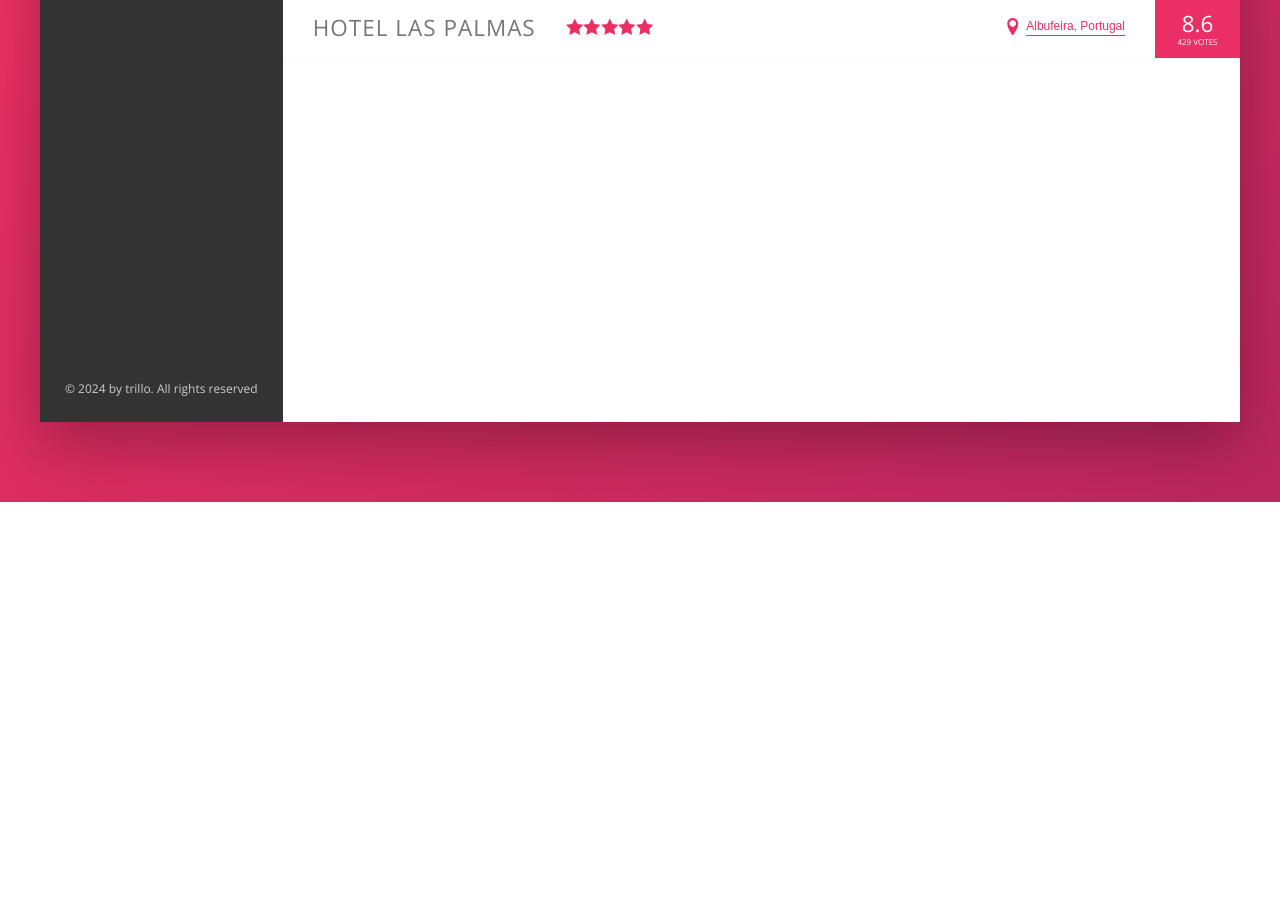
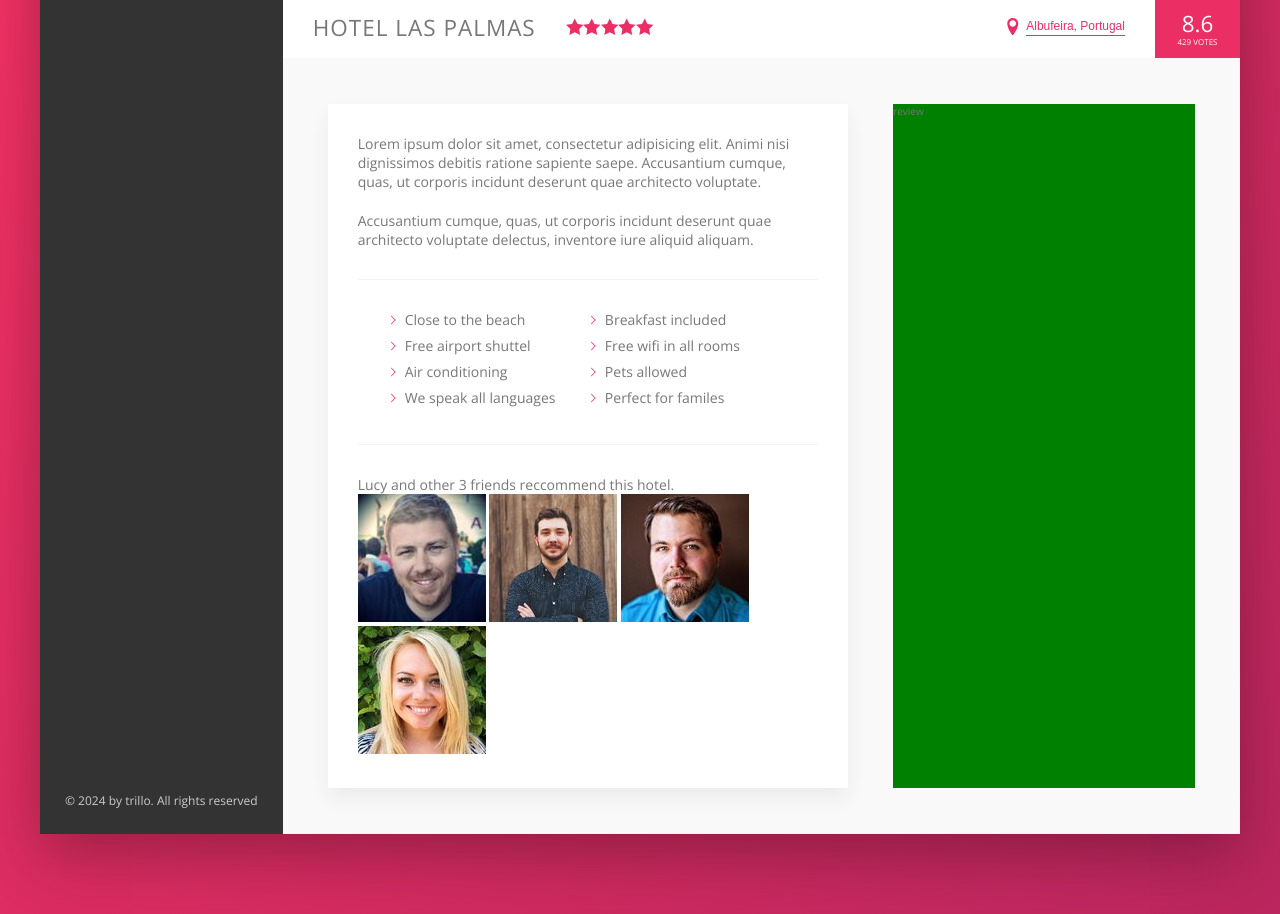
Before and after one commit to Thejas027/Advance-CSS, a website: page Trillo/index.html in a window 1280 px wide. Shown: the part 528-1442 px from the top of the page. Before the commit the page ends 1030 px from the top, so only its background shows below. Drawn offline with nearby package versions, Linux system fonts and the light colour scheme.

Commit message:
updated the details section and need to update more

```diff
--- a/Trillo/index.html
+++ b/Trillo/index.html
@@ -153,6 +153,61 @@
               <div class="overview__rating-count">429 votes</div>
             </div>
           </div>
+
+          <div class="detail">
+            <div class="description">
+              <p class="paragraph">
+                Lorem ipsum dolor sit amet, consectetur adipisicing elit. Animi
+                nisi dignissimos debitis ratione sapiente saepe. Accusantium
+                cumque, quas, ut corporis incidunt deserunt quae architecto
+                voluptate.
+              </p>
+
+              <p class="paragraph">
+                Accusantium cumque, quas, ut corporis incidunt deserunt quae
+                architecto voluptate delectus, inventore iure aliquid aliquam.
+              </p>
+
+              <ul class="list">
+                <li class="list__item">Close to the beach</li>
+                <li class="list__item">Breakfast included</li>
+                <li class="list__item">Free airport shuttel</li>
+                <li class="list__item">Free wifi in all rooms</li>
+                <li class="list__item">Air conditioning</li>
+                <li class="list__item">Pets allowed</li>
+                <li class="list__item">We speak all languages</li>
+                <li class="list__item">Perfect for familes</li>
+              </ul>
+              <div class="recommend">
+                <p class="recommend__count">
+                  Lucy and other 3 friends reccommend this hotel.
+                </p>
+                <div class="recommend__friends">
+                  <img
+                    src="./img/user-3.jpg"
+                    alt="freind 1"
+                    class="recommend__photo"
+                  />
+                  <img
+                    src="./img/user-4.jpg"
+                    alt="freind 2"
+                    class="recommend__photo"
+                  />
+                  <img
+                    src="./img/user-5.jpg"
+                    alt="freind 3"
+                    class="recommend__photo"
+                  />
+                  <img
+                    src="./img/user-6.jpg"
+                    alt="freind 4"
+                    class="recommend__photo"
+                  />
+                </div>
+              </div>
+            </div>
+            <div class="user-review">review</div>
+          </div>
         </main>
       </div>
     </div>
--- a/Trillo/sass/_components.scss
+++ b/Trillo/sass/_components.scss
@@ -296,3 +296,52 @@
     box-shadow: none;
   }
 }
+
+//////////
+/// paragraph
+
+.paragraph:not(:last-of-type) {
+  margin-bottom: 2rem;
+}
+
+///////
+/// list
+
+.list {
+  list-style: none;
+  margin: 3rem 0;
+  padding: 3rem;
+  border-top: 1px solid var(--color-Grey-light-2);
+  border-bottom: 1px solid var(--color-Grey-light-2);
+
+  display: flex;
+  flex-wrap: wrap;
+
+  &__item {
+    flex: 0 0 50%;
+    margin-bottom: 0.7rem;
+  }
+
+  &__item::before {
+    content: "";
+    display: inline-block;
+    height: 1rem;
+    width: 1rem;
+    margin-right: 0.7rem;
+
+    // older broweser
+    // background-image: url(../img/chevron-thin-right.svg);
+    // background-size: cover;
+
+    //newer browsers
+    background-color: var(--color-primary);
+    -webkit-mask-image: url(../img/chevron-thin-right.svg);
+    -webkit-mask-size: cover;
+
+    mask-image: url(../img/chevron-thin-right.svg);
+    mask-size: cover;
+  }
+}
+
+/////////////
+/// recommend
--- a/Trillo/sass/_layout.scss
+++ b/Trillo/sass/_layout.scss
@@ -32,8 +32,26 @@
 .hotel-view {
   background-color: #fff;
 
-  /////
-  height: 80rem;
-
   flex: 1;
 }
+
+.detail {
+  display: flex;
+  padding: 4.5rem;
+  background-color: var(--color-Grey-light-1);
+  border-bottom: 1px solid var(--color-Grey-light-2);
+}
+
+.description {
+  font-size: 1.4rem;
+  flex: 0 0 60%;
+  background-color: #fff;
+  box-shadow: 0 1rem 2rem rgba(0, 0, 0, 0.06);
+  padding: 3rem;
+  margin-right: 4.5rem;
+}
+
+.user-review {
+  flex: 1;
+  background-color: green;
+}
```
Also changed, not shown: Trillo/css/style.css.
